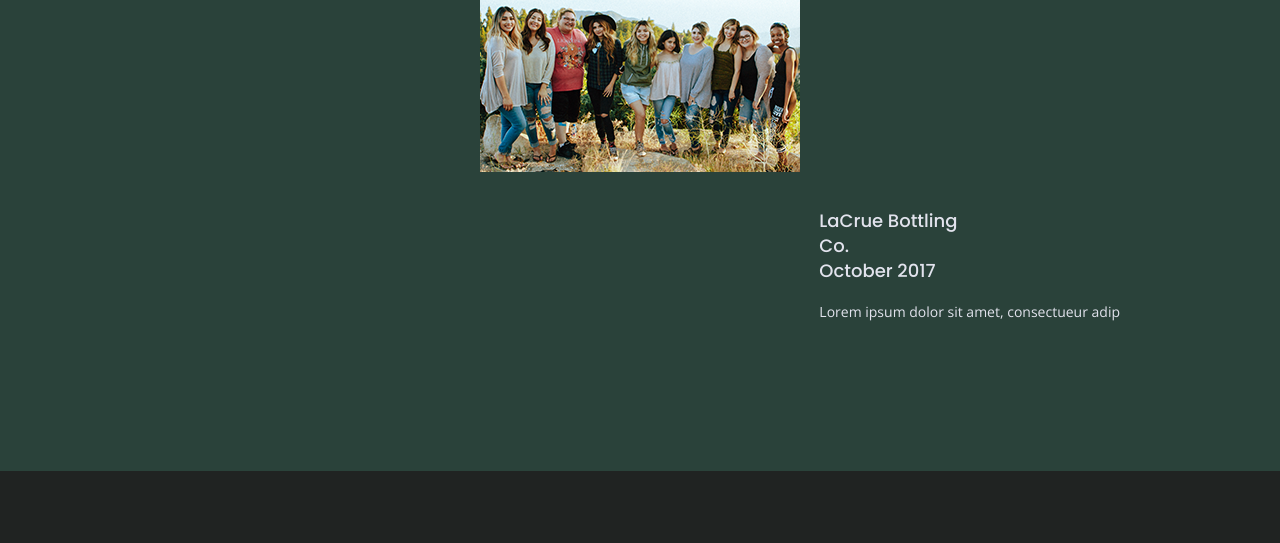
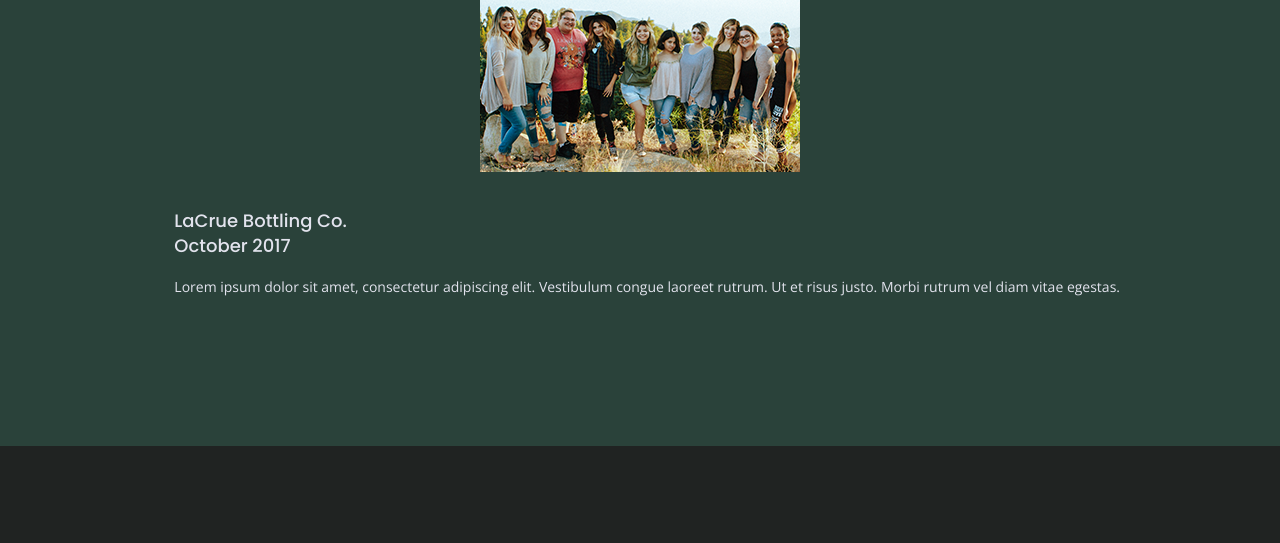
Before and after one commit to carolyn-w/unplugged-retreat, a website: page index.html in a window 1280 px wide. Shown: the part 2925-3468 px from the top of the page. Drawn offline with nearby package versions, Linux system fonts and the light colour scheme.

Commit message:
updated homepage code for map

```diff
--- a/index.html
+++ b/index.html
@@ -119,7 +119,7 @@
          <div>
           <h3>LaCrue Bottling Co.<br>
           October 2017</h3>
-          <p> Lorem ipsum dolor sit amet, consectueur adip</p>
+          <p> Lorem ipsum dolor sit amet, consectetur adipiscing elit. Vestibulum congue laoreet rutrum. Ut et risus justo. Morbi rutrum vel diam vitae egestas.</p>
         </div>
         </article>
     </div>
```
